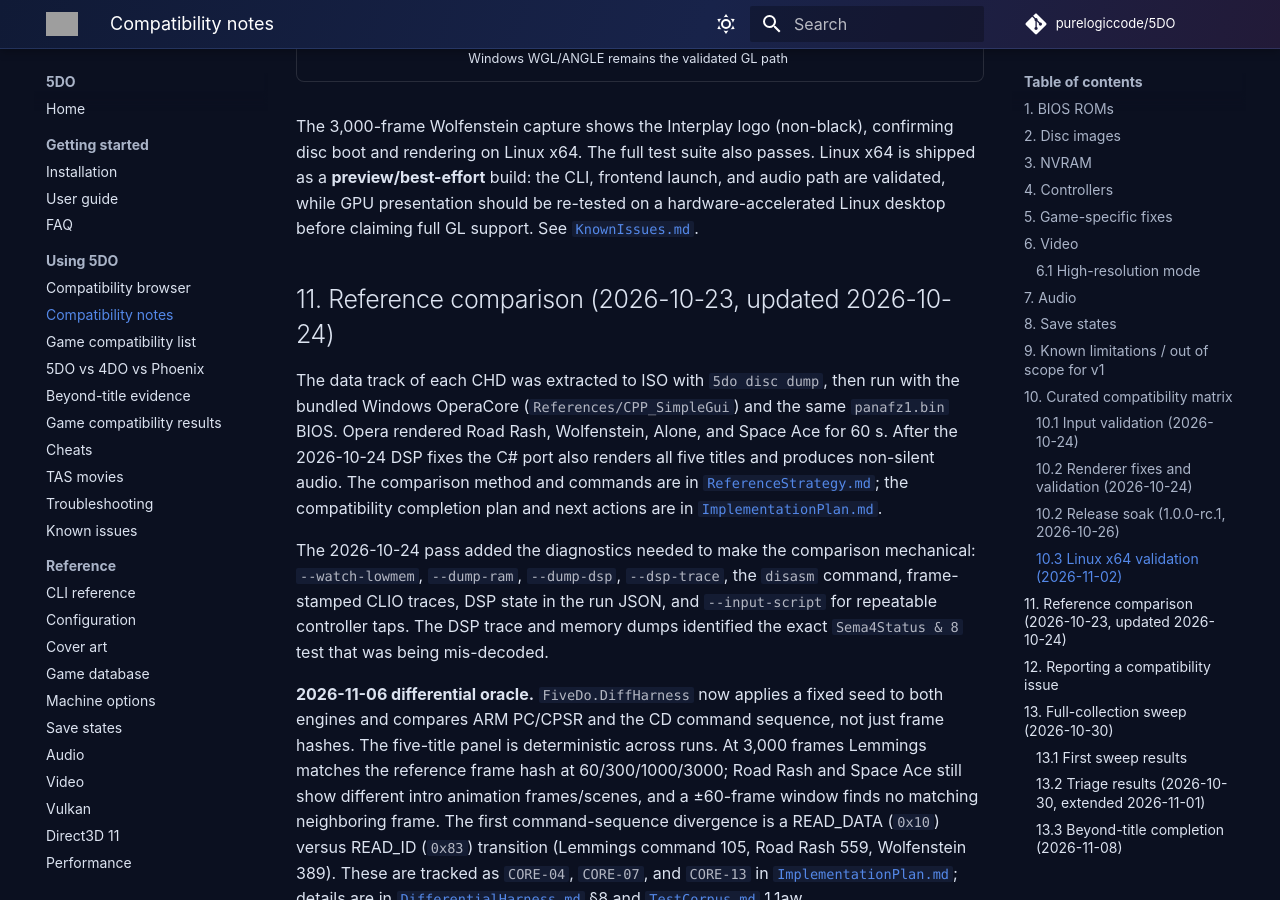
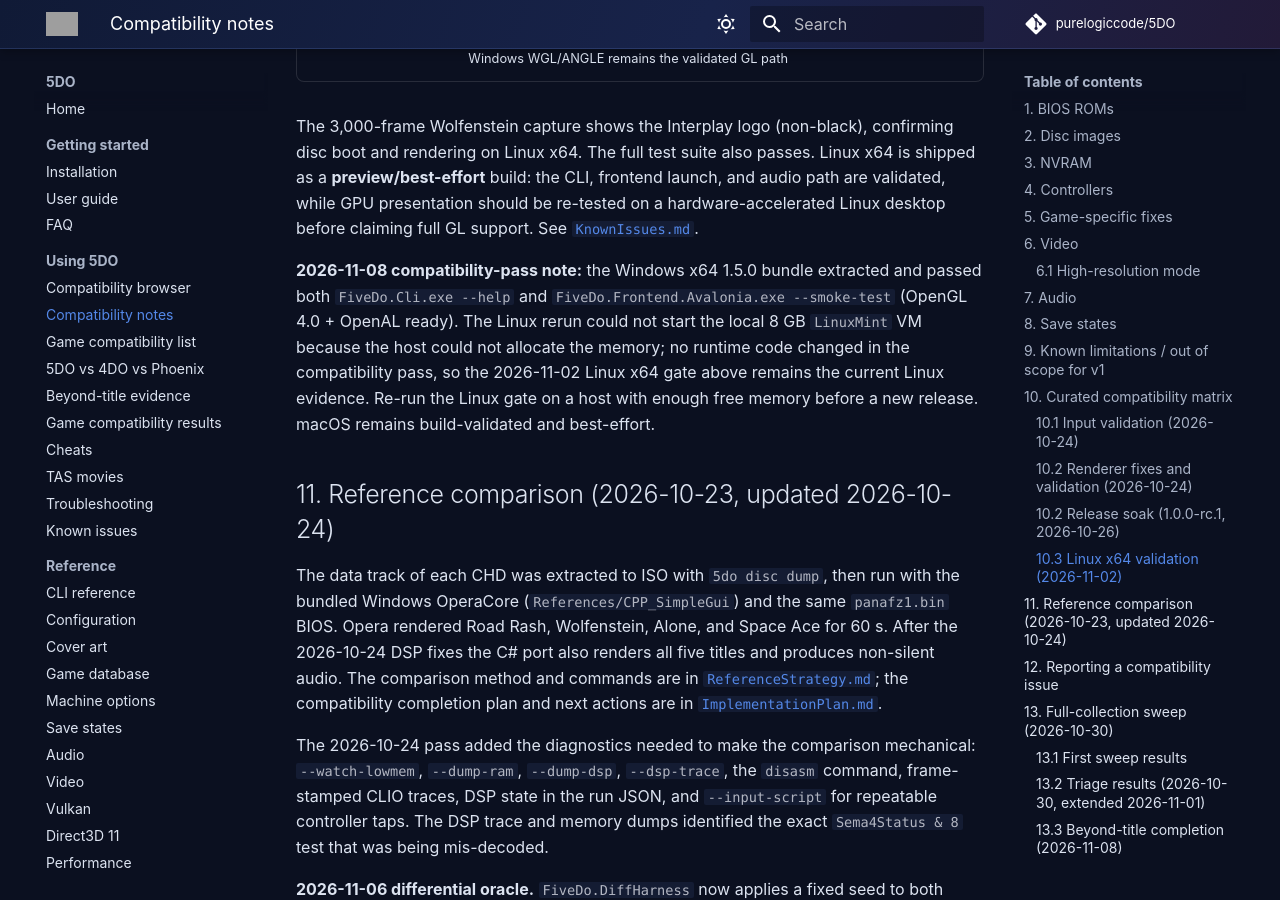
Before and after one commit to purelogiccode/5DO, an MkDocs documentation site: the page built from docs/Compatibility.md, in a window 1280 px wide and 900 px high, scrolled down 21240 px. Built offline with MkDocs 1.6.1 and Material for MkDocs 9.7.7, drawn with Linux system fonts in a browser that asks for light colours; comment, search, counter and statistics services are not loaded; grey boxes are pictures that could not be loaded.

Commit message:
Record Windows bundle smoke and the Linux VM limitation
The v1.5.0 Windows x64 bundle passes the CLI help and frontend smoke tests. The local 8 GB Linux Mint VM could not start because the host could not allocate memory; no runtime code changed, so the 2026-11-02 Linux x64 gate remains current.

```diff
--- a/docs/Compatibility.md
+++ b/docs/Compatibility.md
@@ -578,6 +578,14 @@ shipped as a **preview/best-effort** build: the CLI, frontend launch, and audio
 validated, while GPU presentation should be re-tested on a hardware-accelerated Linux
 desktop before claiming full GL support. See [`KnownIssues.md`](KnownIssues.md).
 
+**2026-11-08 compatibility-pass note:** the Windows x64 1.5.0 bundle extracted and
+passed both `FiveDo.Cli.exe --help` and `FiveDo.Frontend.Avalonia.exe --smoke-test`
+(OpenGL 4.0 + OpenAL ready). The Linux rerun could not start the local 8 GB `LinuxMint`
+VM because the host could not allocate the memory; no runtime code changed in the
+compatibility pass, so the 2026-11-02 Linux x64 gate above remains the current Linux
+evidence. Re-run the Linux gate on a host with enough free memory before a new release.
+macOS remains build-validated and best-effort.
+
 ## 11. Reference comparison (2026-10-23, updated 2026-10-24)
 
 The data track of each CHD was extracted to ISO with `5do disc dump`, then run with
```
Also changed, not shown: docs/ImplementationPlan.md (+4 -0 lines).
